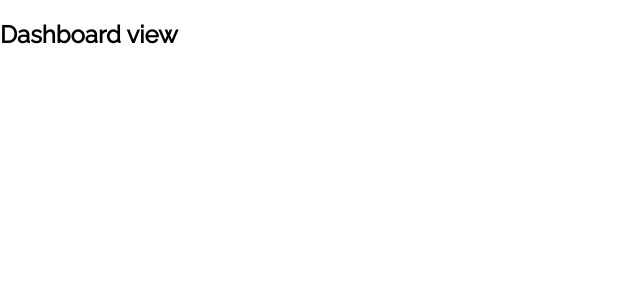
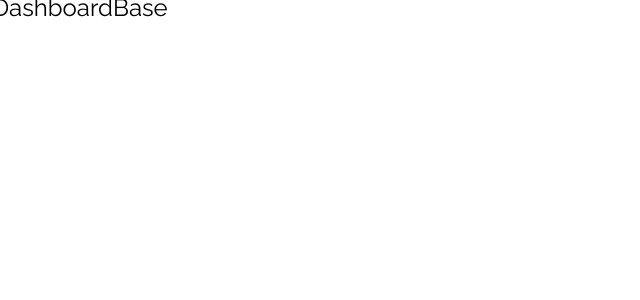
Before and after one commit to techam-group/keenclient, a React (Create React App) app: page /dashboard in a window 1280 px wide. Shown: the top 300 px of the page, without its empty margins (0-640 px from the left). Built offline with nearby package versions, Linux system fonts and the light colour scheme; sample sign-in values are in the browser's storage.

Commit message:
setup the dashboard compnent

```diff
--- a/src/views/Dashboard.jsx
+++ b/src/views/Dashboard.jsx
@@ -1,10 +1,36 @@
-import React from 'react';
+import React, { Fragment } from 'react';
+import { BrowserRouter as Router, Route, Switch } from 'react-router-dom'
+
+import DashboardBase from '../components/dashboard/layout/DashboardBase'
+import DashboardOverview from '../components/dashboard/DashboardOverview.jsx'
+import CreateBlog from '../components/dashboard/blogs/CreateBlog'
+import AllBlogs from '../components/dashboard/blogs/AllBlogs'
+import BlogView from '../components/dashboard/blogs/BlogView'
+import CreateVlog from '../components/dashboard/vlogs/CreateVlog'
+import AllVlogs from '../components/dashboard/vlogs/AllVlogs'
+import VlogView from '../components/dashboard/vlogs/VlogView'
+
+const DashboardRoutes = (
+	<Fragment>
+		<Switch>
+			<Route exact path="/" component={DashboardOverview} />
+			<Route exact path="dasboard/create-blog" component={CreateBlog} />
+			<Route exact path="dasboard/blogs" component={AllBlogs} />
+			<Route path="dasboard/blogs/:blog-title" component={BlogView} />
+			<Route exact path="dasboard/create-vlog" component={CreateVlog} />
+			<Route exact path="dasboard/vlogs" component={AllVlogs} />
+			<Route path="dasboard/vlogs/:vlog-title" component={VlogView} />
+		</Switch>
+	</Fragment>
+)
 
 const Dashboard = () => {
 	return (
-		<div>
-			<h2>Dashboard view</h2>
-		</div>
+		<Router>
+			<DashboardBase>
+				{ DashboardRoutes }
+			</DashboardBase>
+		</Router>
 	);
 };
 
```
